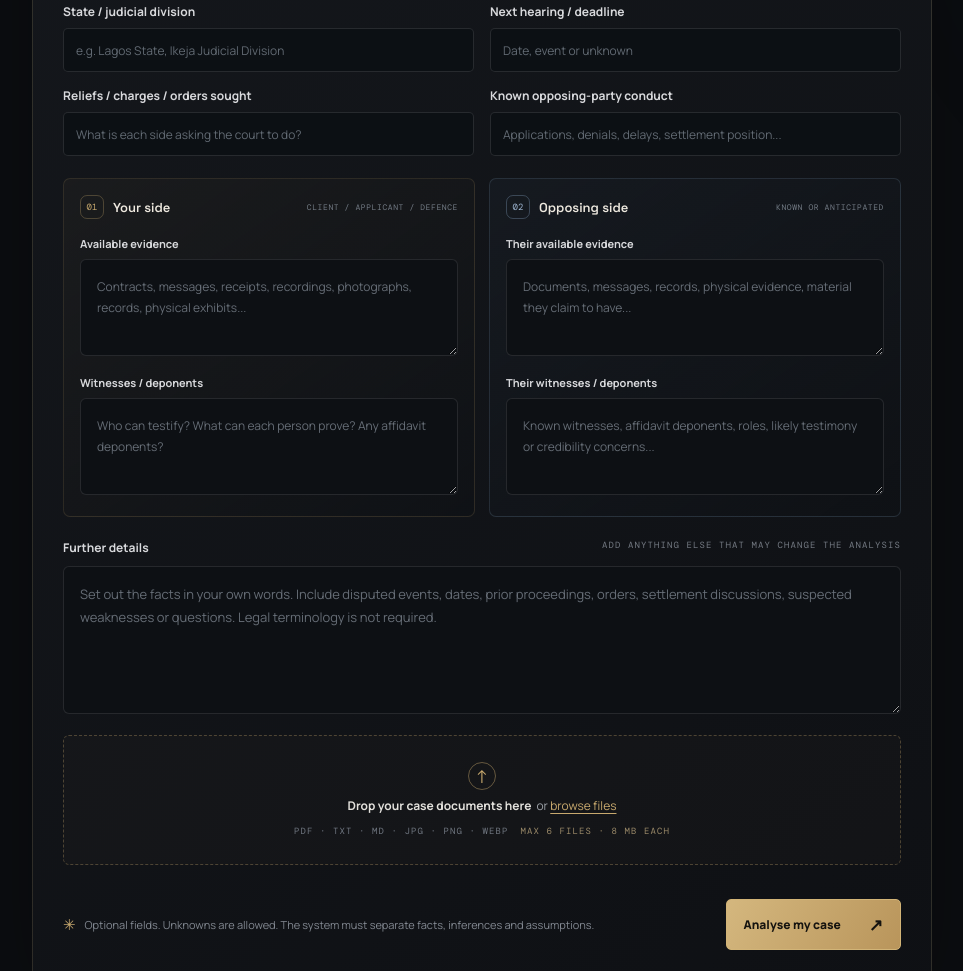
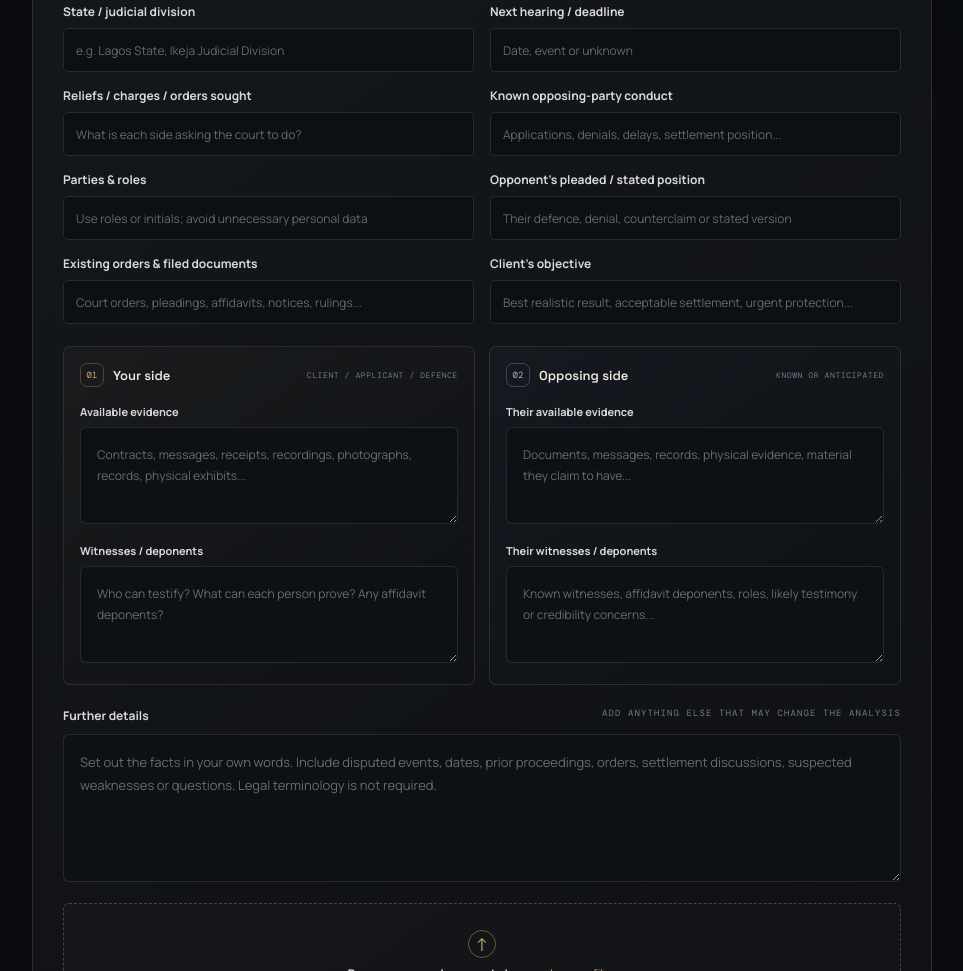
Before and after one commit to blueguydave-ai/Stratoslawyer, a website: page index.html in a window 1280 px wide. Shown: the part 765-1736 px from the top of the page, without its empty margins (158-1121 px from the left). Drawn offline with nearby package versions, Linux system fonts and the light colour scheme.

Commit message:
Add party, pleadings, orders and client-objective intake fields

```diff
--- a/index.html
+++ b/index.html
@@ -43,6 +43,10 @@
         <div class="intake-field"><label class="field-label" for="next-date">Next hearing / deadline</label><input id="next-date" type="text" placeholder="Date, event or unknown"></div>
         <div class="intake-field"><label class="field-label" for="relief">Reliefs / charges / orders sought</label><input id="relief" type="text" placeholder="What is each side asking the court to do?"></div>
         <div class="intake-field"><label class="field-label" for="opponent-conduct">Known opposing-party conduct</label><input id="opponent-conduct" type="text" placeholder="Applications, denials, delays, settlement position..."></div>
+        <div class="intake-field"><label class="field-label" for="parties">Parties & roles</label><input id="parties" type="text" placeholder="Use roles or initials; avoid unnecessary personal data"></div>
+        <div class="intake-field"><label class="field-label" for="opponent-position">Opponent's pleaded / stated position</label><input id="opponent-position" type="text" placeholder="Their defence, denial, counterclaim or stated version"></div>
+        <div class="intake-field"><label class="field-label" for="orders-documents">Existing orders & filed documents</label><input id="orders-documents" type="text" placeholder="Court orders, pleadings, affidavits, notices, rulings..."></div>
+        <div class="intake-field"><label class="field-label" for="client-objective">Client's objective</label><input id="client-objective" type="text" placeholder="Best realistic result, acceptable settlement, urgent protection..."></div>
       </div>
       <div class="evidence-grid">
         <div class="evidence-panel"><div class="evidence-title"><span>01</span><strong>Your side</strong><small>CLIENT / APPLICANT / DEFENCE</small></div>
```
